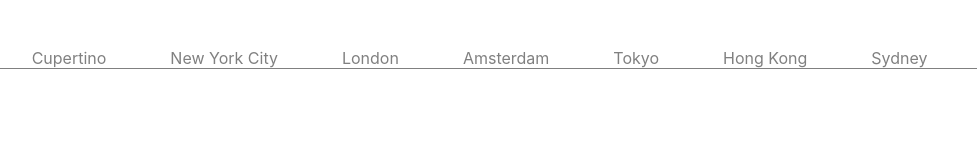
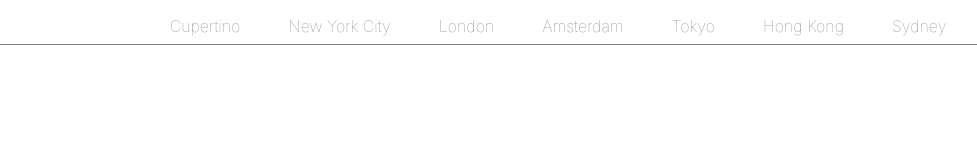
Before and after one commit to ari-suz/critical-mass-interview, a plain HTML site: page index.html in a window 1280 px wide. Shown: the whole page, without its empty margins (82-1059 px from the left). Drawn offline with Linux system fonts and the light colour scheme.

Commit message:
adding base project (working)

```diff
--- a/index.html
+++ b/index.html
@@ -5,8 +5,6 @@
   <title>Ariana for Critical Mass</title>
 </head>
 <body>
-  <div id="main">
-    <script type="text/javascript" src="navbar.js"></script>
-  </div>
+  <script type="text/javascript" src="navbar.js"></script>
 </body>
 </html>
--- a/navbar.js
+++ b/navbar.js
@@ -1,32 +1,38 @@
+// read data from json file
 fetch('./navigation.json')
   .then(response => response.json())
   .then(data => {
-    var list = document.createElement('ul');
-    list.id = "nav";
+    // create nav bar element
+    var nav = document.createElement('nav');
+    nav.id = 'navbar';
+    // iterate over json data to create nav items
     for (var i = 0; i < data.cities.length; i++) {
-      let entry = document.createElement('li');
       let link = document.createElement('a');
       link.innerText = data.cities[i].label;
       link.id = data.cities[i].section;
-      entry.appendChild(link);
-      list.appendChild(entry);
+      nav.appendChild(link);
     }
-    document.getElementById("main").appendChild(list);
-    }
-  ).then(() => {
-    // var menu = document.getElementById("nav");
-    // menu.addEventListener('mouseover', function(el) {
-    //   menu.style.setProperty('--decoration-left', el.target.offsetLeft + 'px');
-    //   menu.style.setProperty('--decoration-width', el.target.offsetLeft + 'px');
-    // });
+    // adding nav bar to html
+    document.body.appendChild(nav);
+  }).then(() => {
+    // setting the animation and interaction behaviors
+    var menu = document.querySelector("nav");
     var elements = document.getElementsByTagName('a');
+    // setting the onclick function for each nav item
     for (let i = 0; i < elements.length; i++) {
       elements[i].onclick = function(el) {
         var tmp = document.getElementsByTagName('a');
         for (let j = 0; j < tmp.length; j++) {
+          // removing styling from any previously selected items
           tmp[j].classList.remove('selected');
         }
+        // adding styles for selected item
         el.target.classList.add('selected');
+        // updates the custom property (underline) with the proper placement; i.e.,
+        // anchoring to the start of the menu item (offsetLeft) and sizing to the
+        // width of the menu item (offsetWidth)
+        menu.style.setProperty('--underline-left', el.target.offsetLeft + 'px');
+        menu.style.setProperty('--underline-width', el.target.offsetWidth + 'px');
       };
     }
   });
--- a/style.css
+++ b/style.css
@@ -1,52 +1,42 @@
 body {
   font-family: -apple-system, sans-serif;
 }
-#main {
-  margin: 3rem;
-  border-bottom: 1px solid gray;
-  width: 80%;
-}
-ul {
-  list-style-type: none;
-  margin: auto;
-  padding: 0;
+
+nav {
   display: flex;
-  text-align: center;
-  color: gray;
+  align-items: center;
   justify-content: center;
   position: relative;
-  --decoration-left: 50%;
-  --decoration-width: 0;
+  /* the --decoration will provide the underline for the active menu item */
+  --underline-left: 50%;
+  --underline-width: 0;
+  color: gray;
+  font-weight: lighter;
+  border-bottom: 1px solid gray;
 }
 
-/*ul::after {
+nav a {
+  padding: .5rem;
+  margin: 0 1rem;
+  cursor: pointer;
+}
+
+/* creates a pseudo element that will be used as the  */
+nav::after{
   content: '';
   position: absolute;
   bottom: 0;
-  left: var(--decoration-left);
-  width: var(--decoration-width);
-  height: 4px;
-  background: skyblue;
-  transition: 300ms;
-} */
-li {
-  padding: 0 2rem;
-  text-align: center;
+  left: var(--underline-left);
+  width: var(--underline-width);
+  height: 0.5px;
+  background: black;
+  transition: .2s ease-in-out;
 }
 
-a { text-decoration: none; }
+a:hover {
+  color: lightskyblue;
+}
 
-a:hover {
-  border-bottom: 1px solid black;
-  color: black;
-  -webkit-transition: 1s all ease;
-  transition: 1s all ease;
-}
 .selected {
-  border-bottom: 1px solid black;
   color: black;
 }
-#nav-list {
-  border-bottom: 1px solid gray;
-  width: 80%;
-}
```
